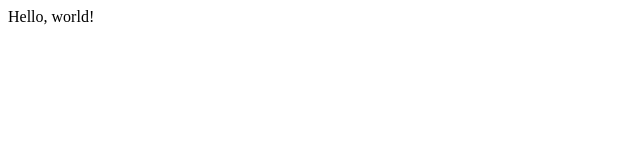
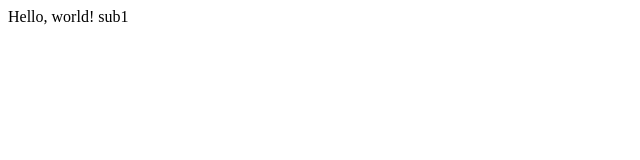
Before and after one commit to takeiwa/reportest, a plain HTML site: page index.html in a window 1280 px wide. Shown: the full height of the page, 0-640 px from the left. Drawn offline with Linux system fonts and the light colour scheme.

Commit message:
sub1にコミット

```diff
--- a/index.html
+++ b/index.html
@@ -5,6 +5,6 @@
     <title>hello</title>
   </head>
   <body>
-  Hello, world!
+  Hello, world! sub1
   </body>
 </html>
```
